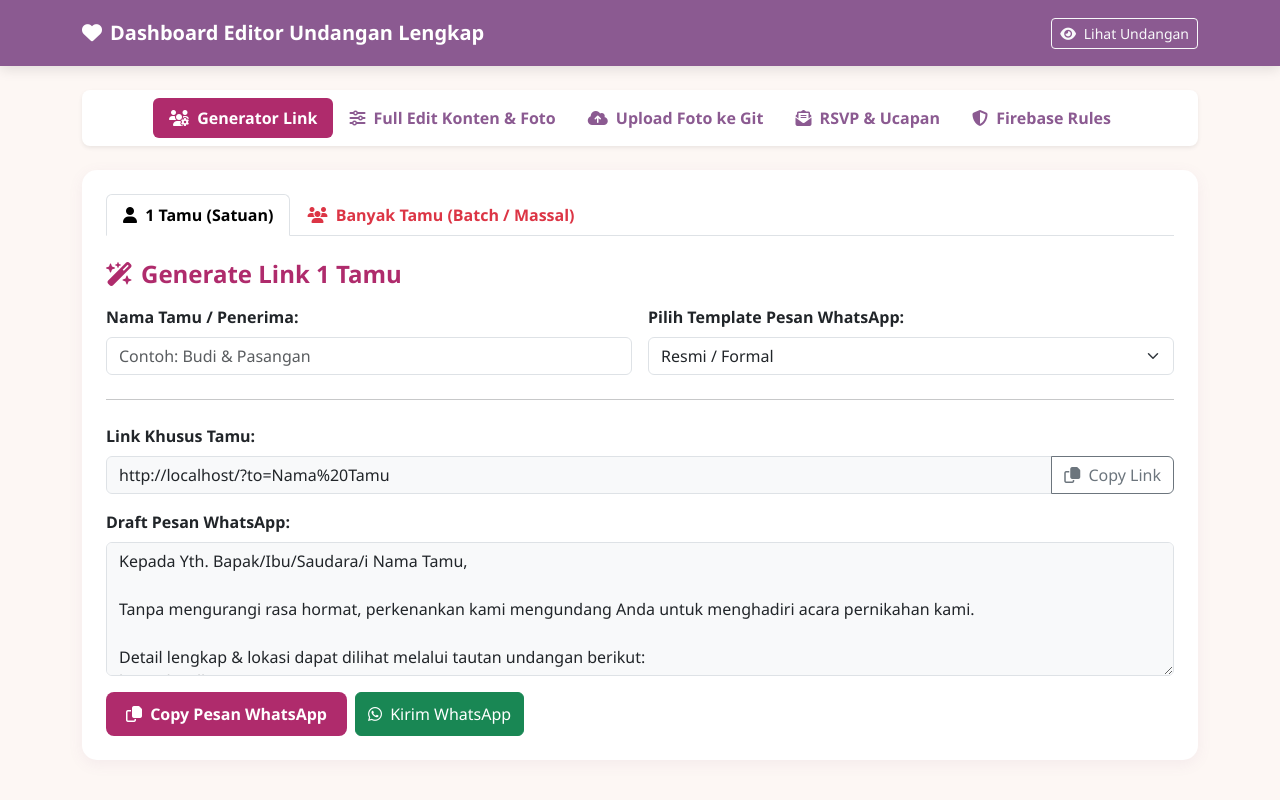
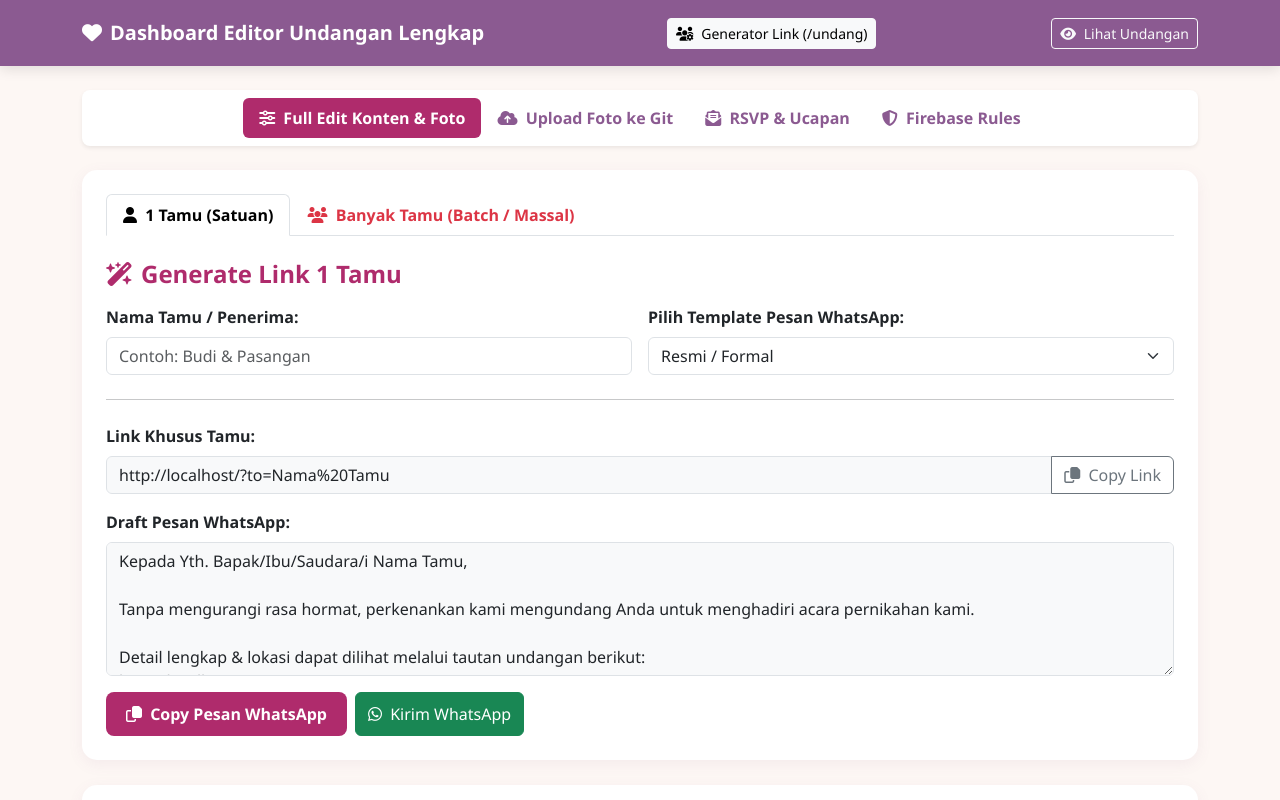
Before and after one commit to ReihanMutaqin/enjel, a website: page edit.html in a window 1280 px wide. Shown: the top 800 px of the page. Drawn offline with nearby package versions, Linux system fonts and the light colour scheme; some packages are replaced by stand-ins of ours; no server answers; a script that the page names is missing.

Commit message:
Update edit.html - Separate generator to /undang and add token env

```diff
--- a/edit.html
+++ b/edit.html
@@ -78,17 +78,14 @@
     <nav class="navbar navbar-custom py-3">
         <div class="container d-flex justify-content-between align-items-center">
             <span class="navbar-brand mb-0 h1 text-white fw-bold"><i class="fa-solid fa-heart me-2"></i>Dashboard Editor Undangan Lengkap</span>
-            <a href="/" class="btn btn-outline-light btn-sm"><i class="fa-solid fa-eye me-1"></i> Lihat Undangan</a>
+            <a href="/undang" class="btn btn-light btn-sm me-2"><i class="fa-solid fa-users-gear me-1"></i> Generator Link (/undang)</a><a href="/" class="btn btn-outline-light btn-sm"><i class="fa-solid fa-eye me-1"></i> Lihat Undangan</a>
         </div>
     </nav>
 
     <div class="container my-4">
         <ul class="nav nav-pills mb-4 justify-content-center bg-white p-2 rounded-3 shadow-sm" id="pills-tab" role="tablist">
             <li class="nav-item" role="presentation">
-                <button class="nav-link active" id="tab-generator-btn" data-bs-toggle="pill" data-bs-target="#tab-generator" type="button" role="tab"><i class="fa-solid fa-users-gear me-1"></i> Generator Link</button>
-            </li>
-            <li class="nav-item" role="presentation">
-                <button class="nav-link" id="tab-editor-btn" data-bs-toggle="pill" data-bs-target="#tab-editor" type="button" role="tab"><i class="fa-solid fa-sliders me-1"></i> Full Edit Konten & Foto</button>
+                <button class="nav-link active" id="tab-editor-btn" data-bs-toggle="pill" data-bs-target="#tab-editor" type="button" role="tab"><i class="fa-solid fa-sliders me-1"></i> Full Edit Konten & Foto</button>
             </li>
             <li class="nav-item" role="presentation">
                 <button class="nav-link" id="tab-git-photos-btn" data-bs-toggle="pill" data-bs-target="#tab-git-photos" type="button" role="tab"><i class="fa-solid fa-cloud-arrow-up me-1"></i> Upload Foto ke Git</button>
@@ -205,7 +202,7 @@
             </div>
 
             <!-- TAB 2: FULL EDIT KONTEN & FOTO -->
-            <div class="tab-pane fade" id="tab-editor" role="tabpanel">
+            <div class="tab-pane fade show active" id="tab-editor" role="tabpanel">
                 <div class="card card-custom p-4">
                     <h4 class="fw-bold mb-2" style="color:#AF2B6C;"><i class="fa-solid fa-sliders me-2"></i>Full Editor Semua Teks & Foto Undangan</h4>
                     <p class="text-muted mb-4">Ubah seluruh konten tulisan, ayat, lokasi, rekening, hingga foto langsung tersimpan realtime di Firebase RTDB.</p>
```
